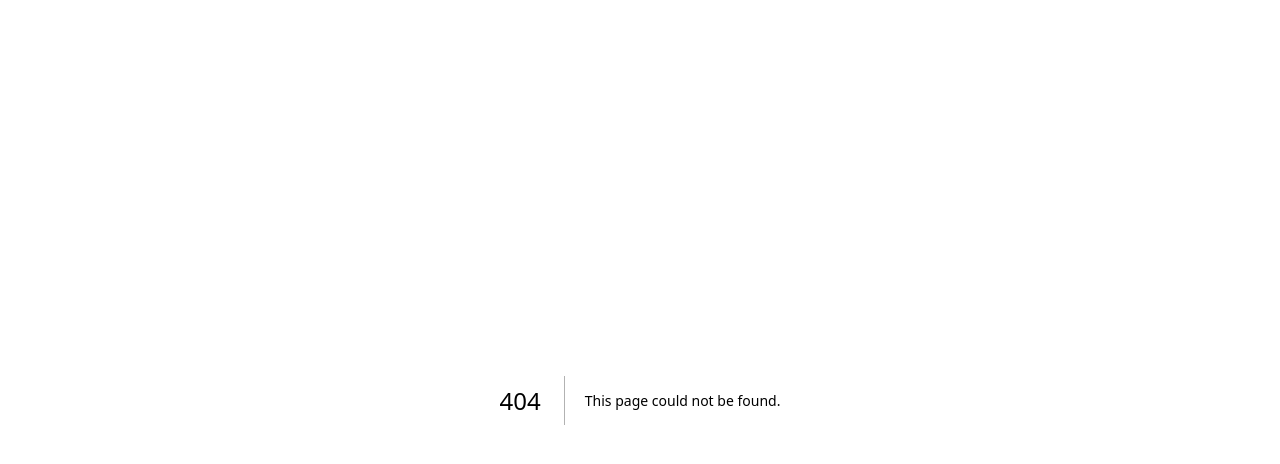
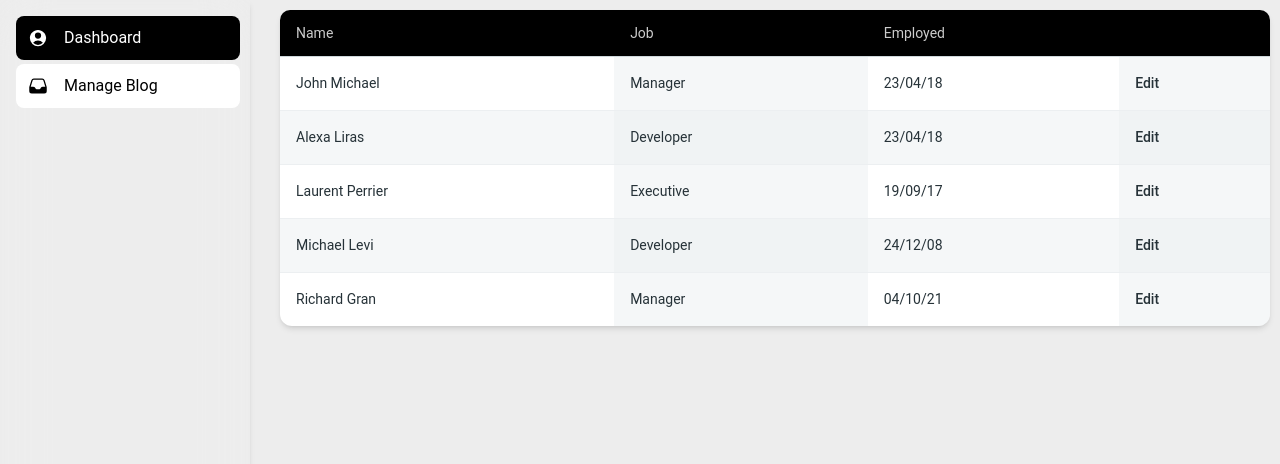
Before and after one commit to PraveeDurairaj/demo_blog, a Next.js app: page /dashboard in a window 1280 px wide. Before the commit this address had no page. Shown: the top 464 px of the page. Built offline with nearby package versions, Linux system fonts and the light colour scheme.

Commit message:
UI implementation  and view blog page addtion

```diff
--- a/package.json
+++ b/package.json
@@ -12,6 +12,7 @@
     "@heroicons/react": "^2.2.0",
     "@material-tailwind/react": "^2.1.10",
     "firebase": "^11.0.2",
+    "moment": "^2.30.1",
     "next": "15.0.3",
     "react": "19.0.0-rc-66855b96-20241106",
     "react-dom": "19.0.0-rc-66855b96-20241106"
--- /dev/null
+++ b/src/app/Commponents/Blog/Blog.jsx
@@ -0,0 +1,26 @@
+import React from 'react';
+import Link from 'next/link';
+// components
+import BlogCard from '../BlogCard/BlogCard';
+// hook
+import { useFetchCollection } from '@/hooks/useFetchCollection';
+
+const Blog = () => {
+    const blogdata= useFetchCollection('blogData');
+  return (
+    <div className='container grid sm:grid-cols-1 md:grid-cols-2 lg:grid-cols-3 gap-4'>
+      {
+        blogdata?.map((cardData,index)=>{
+          return(
+            <Link href={`/blog/${cardData?.id}`} key={index}>
+               <BlogCard data={cardData} fetch={blogdata} />
+              </Link>
+
+          )
+        })
+      }
+    </div>
+  )
+}
+
+export default Blog
--- a/src/app/Commponents/BlogCard/BlogCard.jsx
+++ b/src/app/Commponents/BlogCard/BlogCard.jsx
@@ -1,5 +1,6 @@
 'use client'
-import React from 'react';
+import React, { useState } from 'react';
+import moment from 'moment';
 
 import {
   Card,
@@ -11,13 +12,13 @@ import {
 
 
 
-const BlogCard = ({ data }) => {
+const BlogCard = ({ data, fetch }) => {
 
-
-
-  // const createdata = data?.blogCreatedDate.toDate()
+  const createdata = data?.blogCreatedDate.toDate()
+  const date = moment(createdata && createdata).format('YYYY-MM-DD'); // "2024-11-22"
   return (
-    <Card className="mt-6 w-96">
+    <>
+      {fetch ? <Card className={"w-full h-auto"}>
         <CardBody>
           <Typography variant="h5" color="blue-gray" className="mb-2">
             {data?.blogTitle}
@@ -26,19 +27,30 @@ const BlogCard = ({ data }) => {
             {data?.blogSubTitle}
           </Typography>
 
-        <div>
+          <div className='flex  justify-between'>
             <Typography>
               {data?.blogReadTime} read
             </Typography>
-          {/* <span className="mr-4">{createdata}</span> */}
+            <span className="mr-4">{date}</span>
           </div>
         </CardBody>
         <CardFooter className="pt-0">
           <Button >Read More</Button>
         </CardFooter>
-    </Card>
+      </Card> :
+        <div className='animate-pulse  rounded-lg bg-gray-300 h-[250px]'>
 
-  )
+        </div>
       }
 
+
+    </>
+
+
+
+  );
+}
+
+
+
 export default BlogCard
--- a/src/app/Commponents/Sidebar/SiderBar.jsx
+++ b/src/app/Commponents/Sidebar/SiderBar.jsx
@@ -1,79 +1,53 @@
 'use client';
 import Link from "next/link";
-// import { useState } from "react";
-
-
-// const Sidebar = () => {
-//   const [show, setShow] = useState(false)
-//   const handleClick = () => {
-//     return (
-//         setShow(!show)
-//     )
-
-// }
-// // const currentpath = window?.location?.pathname ;
-//   return (
-//     <div className="md:w-64 bg-black text-white shadow-md  flex flex-col p-4  sm:min-h-[50px] md:h-full sm:w-full sm:absolute  md:static sm:rounded-s-[0px] md:rounded-e-[30px]">
-//       <div className=" sm:flex sm:justify-between md:hidden">
-//       <span className="text-center text-white">Admin</span>
-//       <span className="w-[30px] h-[30px] bg-white rounded-full" onClick={handleClick}></span>
-//       </div>
-
-//       <div className={show ? 'sm:flex flex-col' : 'sm:hidden md:block' }>
-//         <Link href="/" className="flex px-[15px] py-[5px] rounded-[5px] bg-white/30 backdrop-blur-lg mb-2">
-//           <span>Dashboard</span>
-//         </Link>
-//         <Link href="/createBlog" className={"flex px-[15px] py-[5px] rounded-[5px] bg-white/30 backdrop-blur-lg mb-2 "}>
-//           <span>Manage Blog</span>
-//         </Link>
-//         <Link href="/settings" className="flex px-[15px] py-[5px] rounded-[5px] bg-white/30 backdrop-blur-lg mb-2">
-//           <span>Settings</span>
-//         </Link>
-//       </div>
-//     </div>
-
-//   );
-// };
+import { useState } from "react";
+import { usePathname } from 'next/navigation';
 import {
   Card,
-  Typography,
   List,
   ListItem,
   ListItemPrefix,
-  ListItemSuffix,
-  Chip,
 } from "@material-tailwind/react";
 import {
-  PresentationChartBarIcon,
-  ShoppingBagIcon,
   UserCircleIcon,
-  Cog6ToothIcon,
   InboxIcon,
-  PowerIcon,
 } from "@heroicons/react/24/solid";
 
 export function Sidebar() {
+  const pathname = usePathname();
+  const [show, setShow] = useState(false)
+  const handleClick = () => {
     return (
-    <Card className="h-full w-full max-w-[20rem] p-2 shadow-xl shadow-blue-gray-900/5 bg-gray-300 rounded-s-[0px] rounded-e-[30px] max-w-[250px]">
-      <List >
-      <Link href="/">
-        <ListItem className={'bg-white text-black hover:bg-black hover:text-white'} >
+        setShow(!show)
+    )
+}
+console.log(pathname)
+
+  return (
+    <Card className="sm:min-h-[50px] sm:fixed md:static top-0 md:min-h-full md:h-screen w-full sm:max-w-full rounded-none p-2  md:max-w-[250px] backdrop-filter backdrop-blur-xl bg-opacity-0">
+      <div className=" sm:flex sm:justify-between md:hidden">
+        <span className="text-center text-white">Admin</span>
+        <span className="w-[30px] h-[30px] bg-white rounded-full" onClick={handleClick}></span>
+      </div>
+      <List className={show ? 'sm:flex flex-col' : 'sm:hidden md:flex' } >
+        <Link href="/dashboard">
+          <ListItem className={`bg-white hover:bg-white
+             text-black ${pathname == '/dashboard' && 'bg-black text-white hover:bg-black hover:text-white focus:text-white focus:bg-black active:text-white active:bg-black'}`} >
             <ListItemPrefix>
               <UserCircleIcon className="h-5 w-5" />
             </ListItemPrefix>
             Dashboard
           </ListItem>
         </Link>
-
         <Link href="/createBlog" >
-        <ListItem className={'bg-white text-black hover:bg-black hover:text-white'}>
+          <ListItem className={`bg-white hover:bg-white
+             text-black ${pathname == '/createBlog' && 'bg-black text-white hover:bg-black hover:text-white focus:text-white focus:bg-black active:text-white active:bg-black'}`}>
             <ListItemPrefix>
               <InboxIcon className="h-5 w-5" />
             </ListItemPrefix>
             Manage Blog
           </ListItem>
         </Link>
-
       </List>
     </Card>
   );
--- a/src/app/admin/page.js
+++ b/src/app/admin/page.js
@@ -3,9 +3,9 @@ import Sidebar from '@/app/Commponents/Sidebar/SiderBar';
 
 export default function Admin({children}) {
   return (
-    <div className="flex h-[600px]  gap-x-5">
+    <div className="flex h-full sm:flex-col md:flex-row  gap-x-5">
       <Sidebar />
-      <div className='p-5 overflow-y-auto max-sm:h-[600px] w-full'>
+      <div className='sm:mt-[60px] md:mt-[0px] p-[10px] overflow-y-auto h-full w-full '>
       {children}
       </div>
 
--- a/src/app/blog/[view]/page.js
+++ b/src/app/blog/[view]/page.js
@@ -1,11 +1,25 @@
 'use client' ;
-import React from 'react';
+import React, { useEffect } from 'react';
+import { useParams } from "next/navigation";
+// components
+import BlogCard from '@/app/Commponents/BlogCard/BlogCard';
+// hook
+import { useFetchDocs } from '@/hooks/useFetchDocs';
+
+
 
 const page = () => {
+  const params = useParams();
+  const id = params;
+  const {getBlogData,blog} = useFetchDocs('blogData')
+
+  useEffect(()=>{
+    getBlogData(id.view)
+  },[])
 
   return (
     <div>
-      hello
+      <BlogCard data={blog && blog } fetch={blog && true}/>
     </div>
   )
 }
--- /dev/null
+++ b/src/app/dashboard/page.js
@@ -0,0 +1,94 @@
+'use client';
+import React from 'react';
+import { Card, Typography } from "@material-tailwind/react";
+import Admin from '../admin/page';
+
+const TABLE_HEAD = ["Name", "Job", "Employed", ""];
+
+const TABLE_ROWS = [
+    {
+        name: "John Michael",
+        job: "Manager",
+        date: "23/04/18",
+    },
+    {
+        name: "Alexa Liras",
+        job: "Developer",
+        date: "23/04/18",
+    },
+    {
+        name: "Laurent Perrier",
+        job: "Executive",
+        date: "19/09/17",
+    },
+    {
+        name: "Michael Levi",
+        job: "Developer",
+        date: "24/12/08",
+    },
+    {
+        name: "Richard Gran",
+        job: "Manager",
+        date: "04/10/21",
+    },
+];
+
+const page = () => {
+    return (
+        <Admin>
+            <Card className="h-full w-full rounded-t-[10px] overflow-x-auto">
+                <table className="w-full min-w-max table-auto text-left">
+                    <thead>
+                        <tr className=''>
+                            {TABLE_HEAD.map((head) => (
+                                <th key={head} className="border-b border-blue-gray-100 bg-black p-4">
+                                    <Typography
+                                        variant="small"
+                                        color="blue-gray"
+                                        className="font-normal leading-none opacity-80 text-white"
+                                    >
+                                        {head}
+                                    </Typography>
+                                </th>
+                            ))}
+                        </tr>
+                    </thead>
+                    <tbody>
+                        {TABLE_ROWS.map(({ name, job, date }, index) => {
+                            const isLast = index === TABLE_ROWS.length - 1;
+                            const classes = isLast ? "p-4" : "p-4 border-b border-blue-gray-50";
+
+                            return (
+                                <tr key={name} className='even:bg-blue-gray-50/50'>
+                                    <td className={classes}>
+                                        <Typography variant="small" color="blue-gray" className="font-normal">
+                                            {name}
+                                        </Typography>
+                                    </td>
+                                    <td className={`${classes} bg-blue-gray-50/50`}>
+                                        <Typography variant="small" color="blue-gray" className="font-normal">
+                                            {job}
+                                        </Typography>
+                                    </td>
+                                    <td className={classes}>
+                                        <Typography variant="small" color="blue-gray" className="font-normal">
+                                            {date}
+                                        </Typography>
+                                    </td>
+                                    <td className={`${classes} bg-blue-gray-50/50`}>
+                                        <Typography as="a" href="#" variant="small" color="blue-gray" className="font-medium">
+                                            Edit
+                                        </Typography>
+                                    </td>
+                                </tr>
+                            );
+                        })}
+                    </tbody>
+                </table>
+            </Card>
+        </Admin>
+
+    );
+}
+
+export default page
--- a/src/app/page.js
+++ b/src/app/page.js
@@ -1,34 +1,18 @@
 'use client' ;
 import React from 'react';
-import Link from 'next/link';
-// components
-import BlogCard from './Commponents/BlogCard/BlogCard';
-import Hero from '@/app/Commponents/Hero/Hero';
-// hook
-import { useFetchCollection } from '@/hooks/useFetchCollection';
+import Blog from './Commponents/Blog/Blog';
+import Hero from './Commponents/Hero/Hero';
+
 
 
 const page = () => {
-  const blogdata= useFetchCollection('blogData')
+
 
   return (
     <>
+    <Hero/>
     <div className='my-[50px]'></div>
-     <Hero/>
-     <div className='my-[50px]'></div>
-      <div className='container grid sm:grid-cols-1 md:grid-cols-2 lg:grid-cols-3 gap-4'>
-      {
-        blogdata?.map((cardData,index)=>{
-          return(
-            <Link href={`/blog/${cardData?.blogTitle}`} key={index}>
-               <BlogCard data={cardData} />
-              </Link>
-
-          )
-        })
-      }
-    </div>
-    <div className='my-[50px]'></div>
+     <Blog/>
     </>
 
   )
--- a/src/app/styles/globals.css
+++ b/src/app/styles/globals.css
@@ -19,3 +19,6 @@ body {
   background: #ededed;
   font-family: Arial, Helvetica, sans-serif;
 }
+.heroImg{
+  filter: drop-shadow(12px -14px 29px white);
+}
--- a/src/hooks/useFetchCollection.js
+++ b/src/hooks/useFetchCollection.js
@@ -1,5 +1,5 @@
 import { useState, useEffect } from 'react';
-import { collection, onSnapshot, query, orderBy } from 'firebase/firestore';
+import { collection, onSnapshot, query, orderBy} from 'firebase/firestore';
 import { db } from '../firebase/config';
 
 export const useFetchCollection = (fbCollection) => {
@@ -9,12 +9,12 @@ export const useFetchCollection = (fbCollection) => {
         const userCollection = collection(db, fbCollection); // get collection from firestore
         const orderDataQuery = query(userCollection, orderBy("blogCreatedDate", "desc")) //order the data bases on the created date
         const unsub = onSnapshot(orderDataQuery, (snapshot) => {
-            let res = snapshot.docs.map((docs) => docs.data())//docs.data() this isthe firebases method is return the actual data
+            let res = snapshot.docs.map((docs) =>({...docs.data(),id:docs.id} ))//docs.data() this isthe firebases method is return the actual data
             setDocuments(res)
+
         })
         return () => unsub()
     },[fbCollection])
 
     return documents;
-
 }
--- /dev/null
+++ b/src/hooks/useFetchDocs.js
@@ -0,0 +1,29 @@
+'use client' ;
+import { useEffect, useState } from "react";
+import { db } from "@/firebase/config";
+import { doc, getDoc } from "firebase/firestore";
+
+
+
+
+export const useFetchDocs = (collectionName,id) => {
+    const [blog,setBlog] = useState(null);
+
+
+    const getBlogData = async (id) => {
+        const docRef = doc(db, collectionName, id);
+        try {
+            const docSnap = await getDoc(docRef);
+            const res =  docSnap.data()
+            setBlog(res)
+            return blog;
+        }
+        catch (err) {
+            console.log('err')
+        }
+    }
+
+    return {getBlogData,blog}
+
+
+};
```
Also changed, not shown: src/app/Commponents/Hero/Hero.jsx (+22 -18 lines), 1 other file (tests, documents, lock files or other folders). Lines whose indentation alone changed are shown as unchanged.
